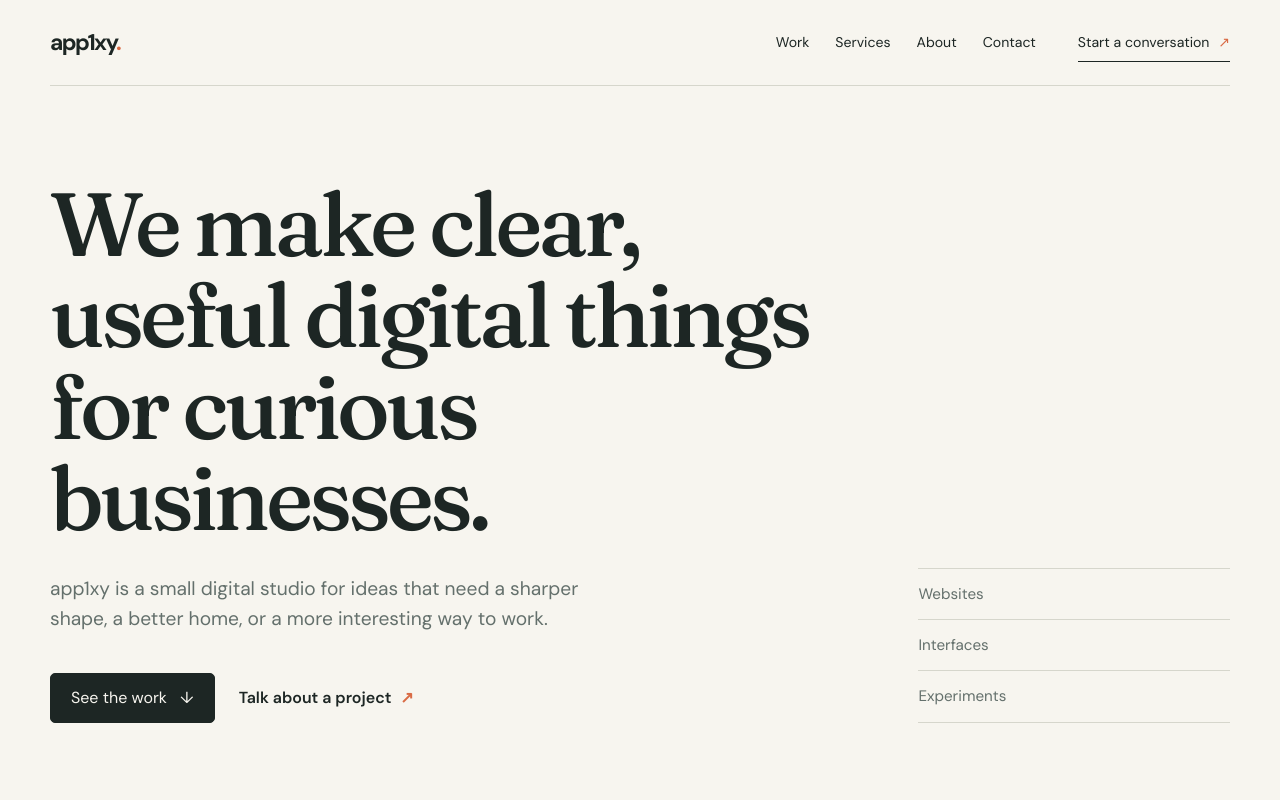
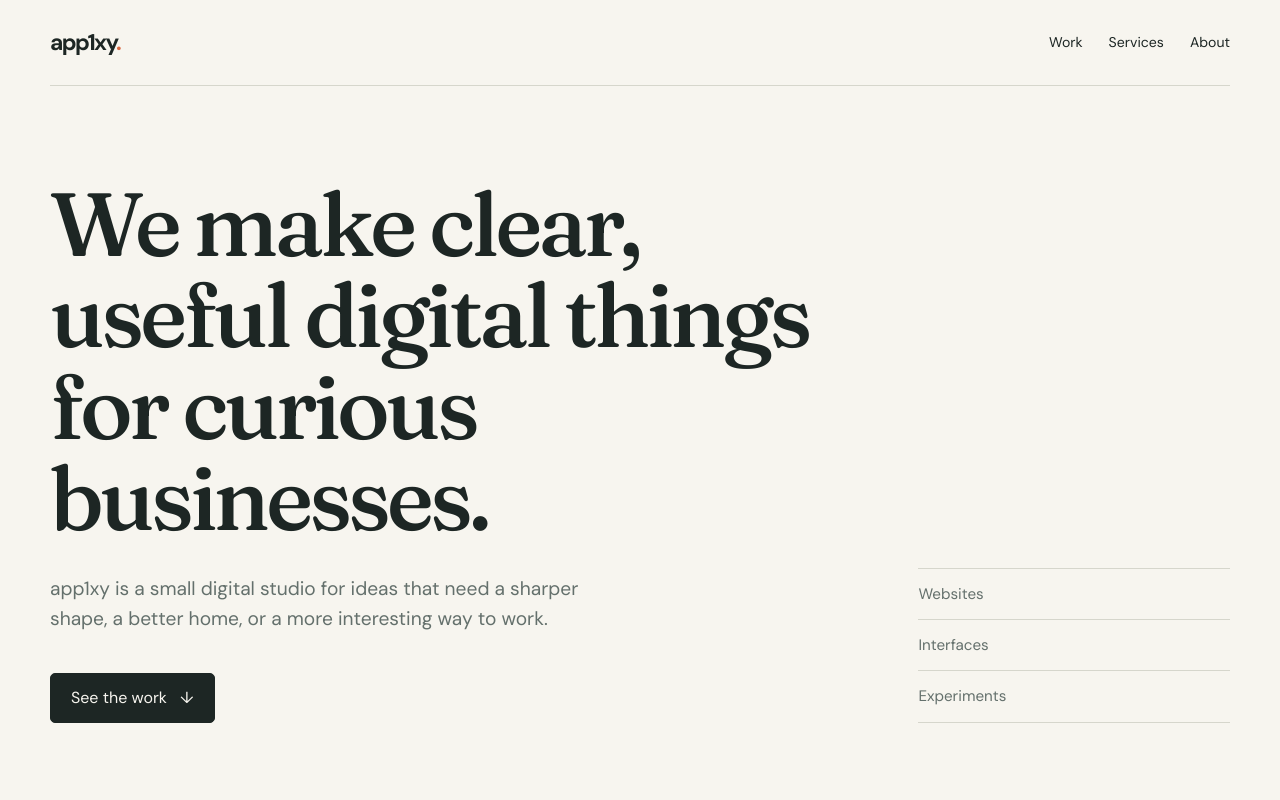
Before and after one commit to b1xck0ut/app1xy, a React (Vite) app: page / in a window 1280 px wide. Shown: the top 800 px of the page. Built offline with nearby package versions, Linux system fonts and the light colour scheme.

Commit message:
refactor: remove temporary contact controls

```diff
--- a/App.tsx
+++ b/App.tsx
@@ -1,8 +1,5 @@
-import React, { useState } from 'react';
+import React from 'react';
 import { PROJECTS, SOCIAL_LINKS } from './constants';
-
-const mailAddress = 'info@mewphub.com';
-const directMailto = 'mailto:info@mewphub.com';
 
 function Header() {
   return (
@@ -12,9 +9,7 @@ function Header() {
         <a href="#work">Work</a>
         <a href="#services">Services</a>
         <a href="#about">About</a>
-        <a href="#contact">Contact</a>
       </nav>
-      <a className="header-contact" href={directMailto}>Start a conversation <span aria-hidden="true">↗</span></a>
     </header>
   );
 }
@@ -27,7 +22,6 @@ function Hero() {
         <p className="hero-intro">app1xy is a small digital studio for ideas that need a sharper shape, a better home, or a more interesting way to work.</p>
         <div className="hero-actions">
           <a className="button button-primary" href="#work">See the work <span aria-hidden="true">↓</span></a>
-          <a className="text-link" href={directMailto}>Talk about a project <span aria-hidden="true">↗</span></a>
         </div>
       </div>
       <div className="hero-note" aria-label="What we make">
@@ -144,33 +138,6 @@ function Process() {
   );
 }
 
-function Contact() {
-  const [form, setForm] = useState({ name: '', email: '', subject: '', message: '' });
-  const update = (event: React.ChangeEvent<HTMLInputElement | HTMLTextAreaElement>) => {
-    setForm({ ...form, [event.target.name]: event.target.value });
-  };
-  const mailto = `mailto:${mailAddress}?subject=${encodeURIComponent(form.subject || 'Project enquiry from app1xy.com')}&body=${encodeURIComponent(`Name: ${form.name}\nEmail: ${form.email}\n\n${form.message}`) }`;
-
-  return (
-    <section id="contact" className="section contact-section" aria-labelledby="contact-title">
-      <div className="contact-copy">
-        <h2 id="contact-title">Have an idea with somewhere to go?</h2>
-        <p>Tell us what you are thinking about, making or trying to untangle. A short email is a good place to start.</p>
-        <a className="email-link" href={directMailto}>{mailAddress} <span aria-hidden="true">↗</span></a>
-      </div>
-      <form className="contact-form" onSubmit={(event) => { event.preventDefault(); window.location.href = mailto; }}>
-        <div className="form-grid">
-          <label htmlFor="name">Your name<input id="name" name="name" type="text" autoComplete="name" required value={form.name} onChange={update} /></label>
-          <label htmlFor="email">Email address<input id="email" name="email" type="email" autoComplete="email" required value={form.email} onChange={update} /></label>
-        </div>
-        <label htmlFor="subject">What can we help with?<input id="subject" name="subject" type="text" value={form.subject} onChange={update} /></label>
-        <label htmlFor="message">A few details<textarea id="message" name="message" rows={5} required value={form.message} onChange={update} /></label>
-        <button className="button button-primary" type="submit">Open email <span aria-hidden="true">↗</span></button>
-      </form>
-    </section>
-  );
-}
-
 function Footer() {
   return (
     <footer className="site-footer">
@@ -193,7 +160,6 @@ export default function App() {
         <Work />
         <Services />
         <Process />
-        <Contact />
       </main>
       <Footer />
     </div>
--- a/constants.ts
+++ b/constants.ts
@@ -74,9 +74,4 @@ export const SOCIAL_LINKS: SocialLink[] = [
     url: 'https://spidermewp.com/podcast',
     icon: 'ph ph-microphone-stage',
   },
-  {
-    name: 'Email',
-    url: 'mailto:info@mewphub.com',
-    icon: 'ph ph-envelope',
-  },
 ];
--- a/index.css
+++ b/index.css
@@ -12,10 +12,9 @@ a:focus-visible, button:focus-visible, input:focus-visible, textarea:focus-visib
 .wordmark { text-decoration: none; font-size: 1.42rem; font-weight: 700; letter-spacing: -.07em; }
 .wordmark span { color: var(--accent); }
 nav { display: flex; gap: 26px; margin-left: auto; }
-nav a, .header-contact, .footer-links a { font-size: .88rem; text-decoration: none; }
+nav a, .footer-links a { font-size: .88rem; text-decoration: none; }
 nav a:hover, .footer-links a:hover, .text-link:hover, .project-link:hover { color: var(--accent-dark); }
-.header-contact { border-bottom: 1px solid var(--ink); padding: 8px 0; }
-.header-contact span, .text-link span, .email-link span { color: var(--accent); margin-left: 5px; }
+.text-link span { color: var(--accent); margin-left: 5px; }
 .hero { min-height: 650px; display: grid; grid-template-columns: minmax(0, 1.15fr) minmax(190px, .45fr); align-items: center; gap: 72px; border-bottom: 1px solid var(--line); padding: 92px 0 102px; }
 .hero-copy { max-width: 770px; }
 h1, h2, h3, p { margin-top: 0; }
@@ -65,15 +64,6 @@ h3 { line-height: 1.2; }
 .process-number { display: block; margin-bottom: 24px; }
 .process-list h3 { margin-bottom: 10px; font-family: var(--serif); font-size: 1.6rem; font-weight: 500; }
 .process-list p { max-width: 270px; margin: 0; color: var(--muted); font-size: .92rem; }
-.contact-section { display: grid; grid-template-columns: minmax(0, .8fr) minmax(0, 1.2fr); gap: 12%; border-bottom: 0; }
-.contact-copy p:not(.section-kicker) { max-width: 390px; color: var(--muted); }
-.email-link { display: inline-block; margin-top: 22px; color: var(--ink); border-bottom: 1px solid var(--ink); padding-bottom: 5px; }
-.contact-form { border-top: 1px solid var(--ink); }
-.form-grid { display: grid; grid-template-columns: 1fr 1fr; gap: 24px; }
-label { display: block; padding: 22px 0 10px; color: var(--green); font-size: .78rem; font-weight: 700; letter-spacing: .04em; }
-input, textarea { display: block; width: 100%; margin-top: 9px; padding: 10px 0; border: 0; border-bottom: 1px solid var(--line); border-radius: 0; background: transparent; color: var(--ink); font: inherit; resize: vertical; }
-input:focus, textarea:focus { border-color: var(--ink); outline: none; }
-.contact-form .button { margin-top: 25px; }
 .site-footer { display: grid; grid-template-columns: 1fr 1fr 1fr; gap: 20px; align-items: center; padding: 28px 0 42px; color: var(--muted); font-size: .86rem; }
 .site-footer p { margin: 0; text-align: center; }
 .footer-links { display: flex; justify-content: flex-end; gap: 18px; }
@@ -81,12 +71,11 @@ input:focus, textarea:focus { border-color: var(--ink); outline: none; }
   .site-header, main, .site-footer { width: min(calc(100% - 32px), var(--content)); }
   .site-header { flex-wrap: wrap; gap: 18px 24px; padding: 18px 0; }
   nav { order: 3; width: 100%; justify-content: space-between; margin-left: 0; }
-  .header-contact { margin-left: auto; }
   .hero { min-height: auto; grid-template-columns: 1fr; gap: 54px; padding: 80px 0; }
   h1 { font-size: clamp(3.15rem, 14vw, 5rem); }
   .hero-note { width: 100%; }
   .section { padding: 78px 0; }
-  .about-section, .services-section, .process-section, .contact-section { grid-template-columns: 1fr; gap: 52px; }
+  .about-section, .services-section, .process-section { grid-template-columns: 1fr; gap: 52px; }
   .section-intro-row { grid-template-columns: 1fr; gap: 20px; margin-bottom: 48px; }
   .project-row { grid-template-columns: 34px minmax(0, 1fr); gap: 16px; }
   .project-meta { grid-column: 2; padding-top: 4px; }
--- a/scripts/verify-site.mjs
+++ b/scripts/verify-site.mjs
@@ -14,7 +14,8 @@ for (const phrase of ['MEWPHUB.com', 'SpiderMEWP.com', 'FindAMEWP.com', 'DayStre
   assert.match(`${app}\n${constants}`, new RegExp(phrase));
 }
 
-assert.match(app, /mailto:info@mewphub\.com/);
+assert.doesNotMatch(app, /mailto:info@mewphub\.com|contact-form|id="contact"/);
+assert.doesNotMatch(constants, /name: 'Email'/);
 assert.match(html, /<link rel="canonical"/);
 assert.match(html, /application\/ld\+json/);
 
```
Also changed, not shown: 5 other files (tests, documents, lock files or other folders).
